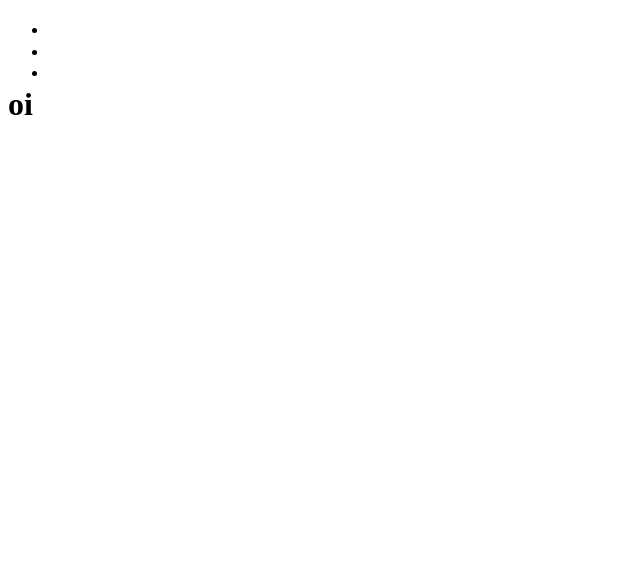
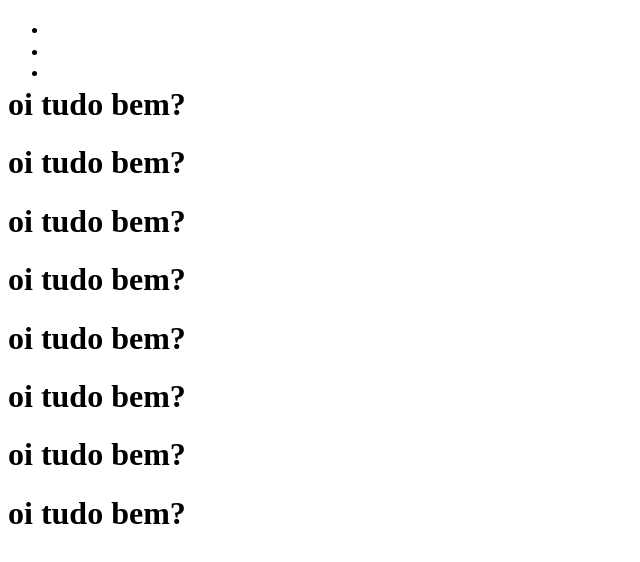
Before and after one commit to luizao1ds/testes, a plain HTML site: page index.html in a window 1280 px wide. Shown: the whole page, without its empty margins (0-640 px from the left). Drawn offline with Linux system fonts and the light colour scheme.

Commit message:
add mensagem

```diff
--- a/index.html
+++ b/index.html
@@ -25,9 +25,13 @@
             </li>
         </ul>
     </header>
-    <h1>oi</h1>
-    <h1></h1>
-    <h1></h1>
-    <h1></h1>
+    <h1>oi tudo bem?</h1>
+    <h1>oi tudo bem?</h1>
+    <h1>oi tudo bem?</h1>
+    <h1>oi tudo bem?</h1>
+    <h1>oi tudo bem?</h1>
+    <h1>oi tudo bem?</h1>
+    <h1>oi tudo bem?</h1>
+    <h1>oi tudo bem?</h1>
 </body>
 </html>
```
